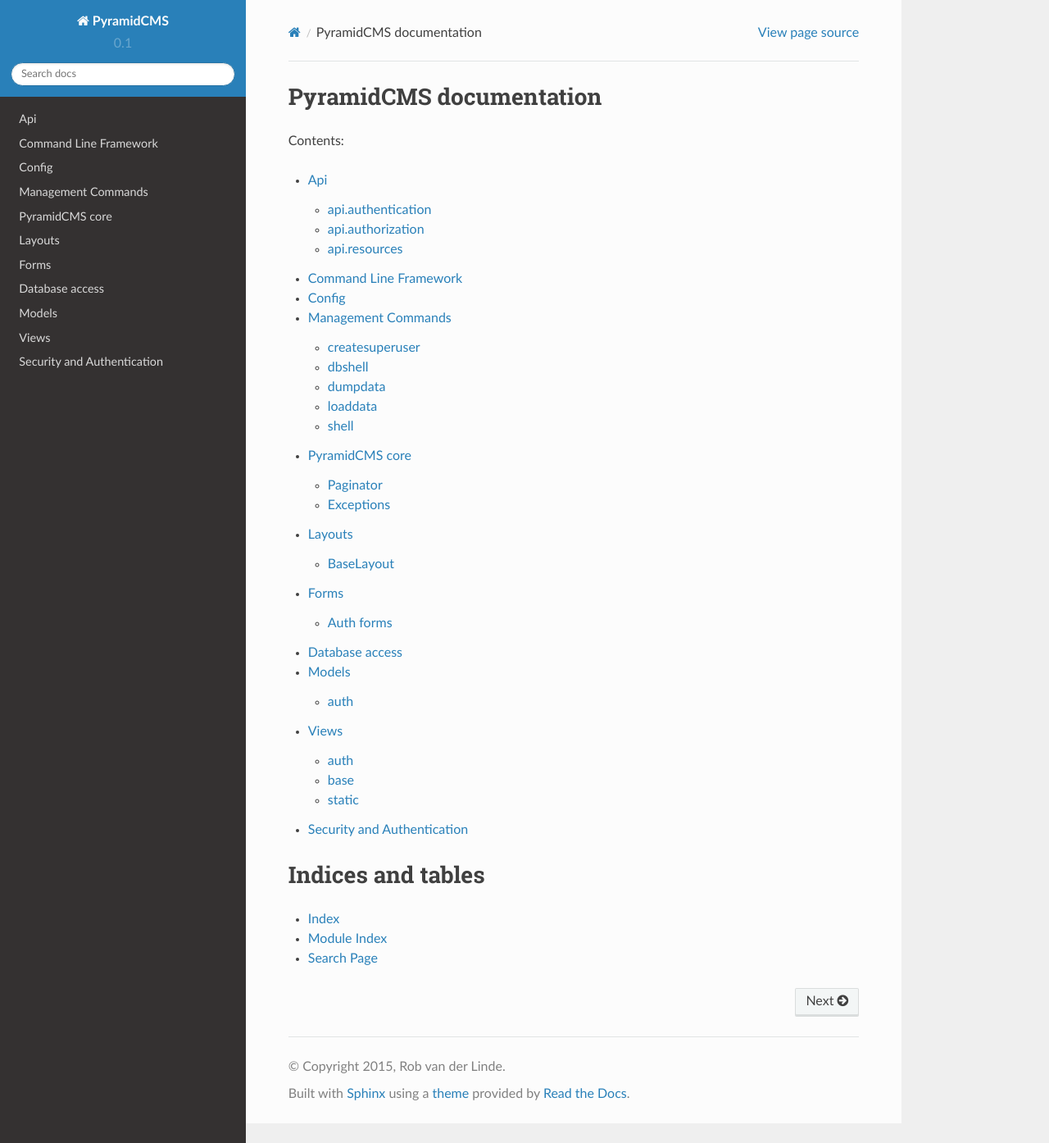
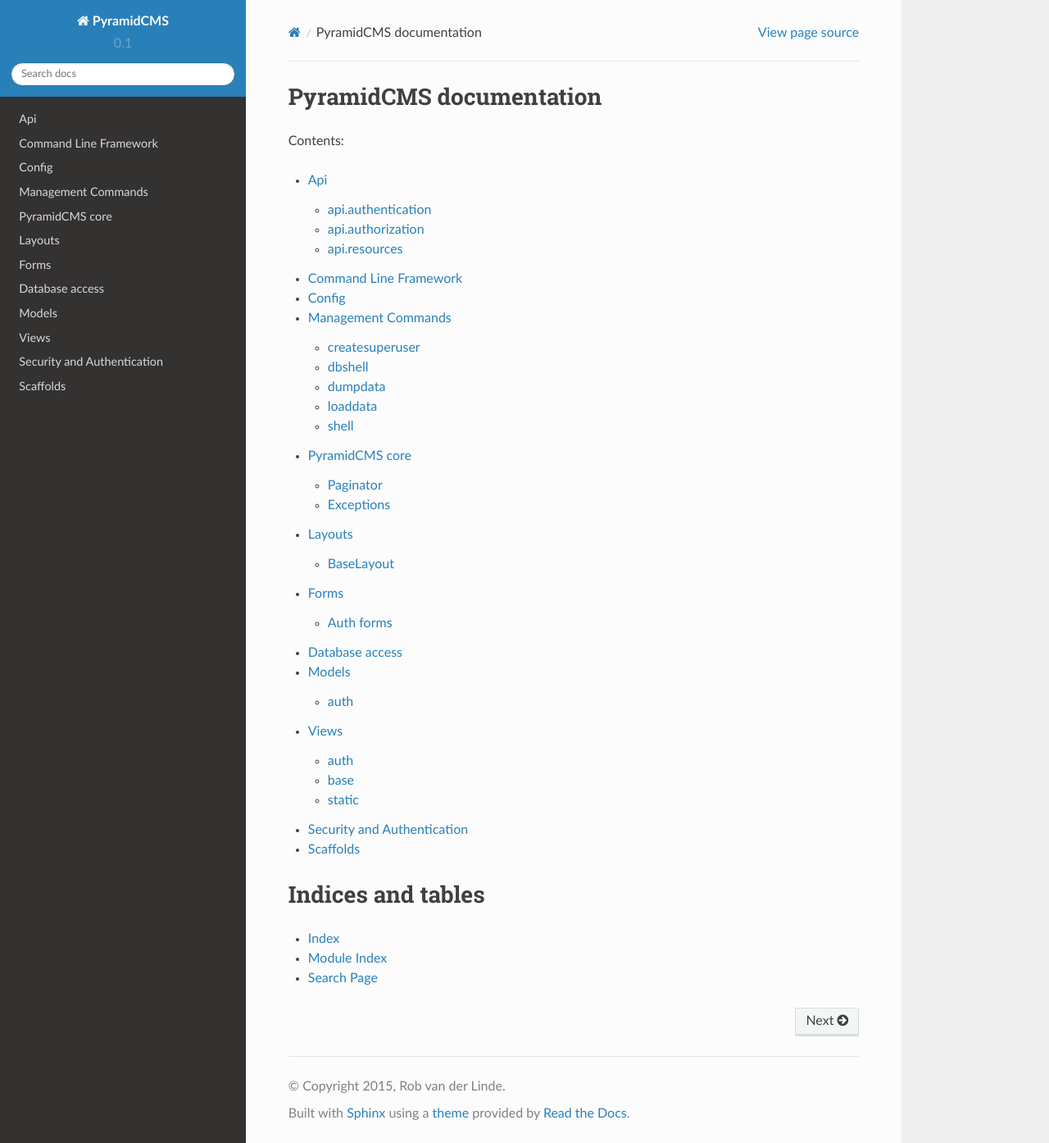
Before and after one commit to robvdl/pyramidcms, a Sphinx documentation site: the page built from doc/source/index.rst, in a window 1280 px wide and 1394 px high. Shown: the whole window at 82% size. Built offline with Sphinx 7.4.7 and the Read the Docs theme 2.0.0, drawn with Linux system fonts in a browser that asks for light colours.

Commit message:
Add scaffolds module to docs

```diff
--- a/doc/source/index.rst
+++ b/doc/source/index.rst
@@ -17,6 +17,7 @@
    models
    views
    security
+   scaffolds
 
 Indices and tables
 ==================
--- /dev/null
+++ b/doc/source/scaffolds.rst
@@ -0,0 +1,5 @@
+Scaffolds
+*********
+
+.. automodule:: pyramidcms.scaffolds
+    :members:
```
Also changed, not shown: 1 other file.
